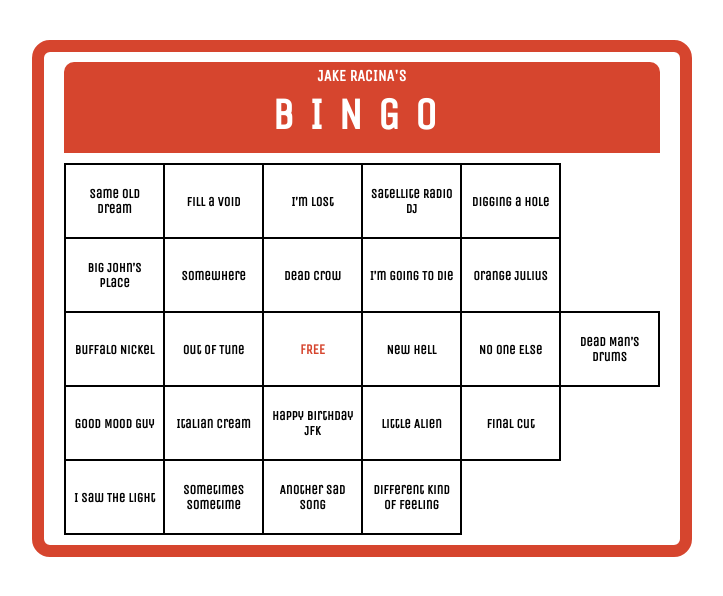
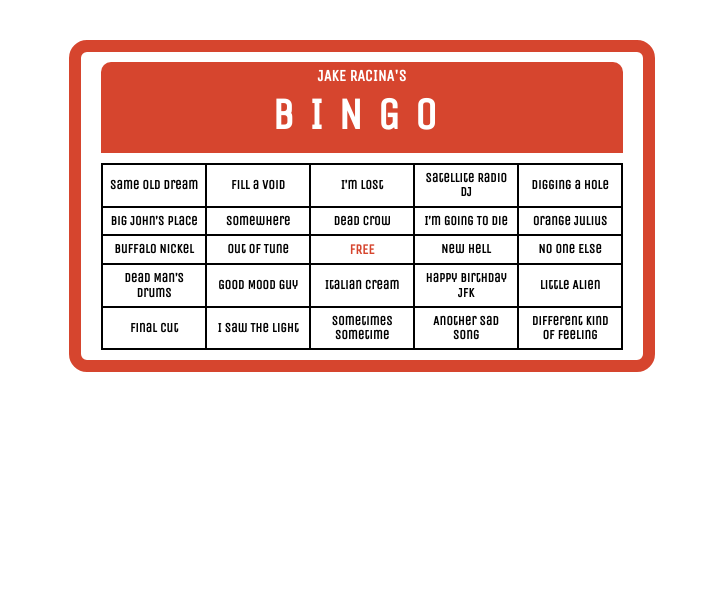
Before and after one commit to jakeracina/Jake-bingo, a Flask app: page / in a window 1280 px wide. Shown: the top 596 px of the page, without its empty margins (278-1001 px from the left). Run offline with Flask 3, Linux system fonts and the light colour scheme.

Commit message:
Add files via upload

```diff
--- a/app.py
+++ b/app.py
@@ -15,8 +15,8 @@
 @app.route("/")
 def bingo():
     selected = random.sample(WORDS, 24)
-    grid = [selected[i*5:(i+1)*5] for i in range(5)]
-    grid[2].insert(2, "FREE")  # center cell
+    bingo_list = selected[:12] + ["FREE"] + selected[12:]
+    grid = [bingo_list[i*5:(i+1)*5] for i in range(5)]
     return render_template("bingo.html", grid=grid)
 
 if __name__ == "__main__":
--- a/templates/bingo.html
+++ b/templates/bingo.html
@@ -11,7 +11,6 @@
             background: #fff;
             margin: 0;
             padding: 40px;
-            -webkit-font-smoothing: antialiased;
         }
 
         .card-container {
@@ -47,11 +46,12 @@
             border-collapse: collapse;
             margin: 0 auto;
             margin-top: 10px;
+            table-layout: fixed;
         }
 
         td {
-            width: 85px;
-            height: 60px;
+            width: 90px;
+            aspect-ratio: 1 / 1;
             border: 2px solid #000;
             font-size: 13px;
             font-weight: 700;
@@ -60,6 +60,7 @@
             padding: 6px;
             word-wrap: break-word;
             overflow-wrap: break-word;
+            line-height: 1.1;
         }
 
         .free {
```
